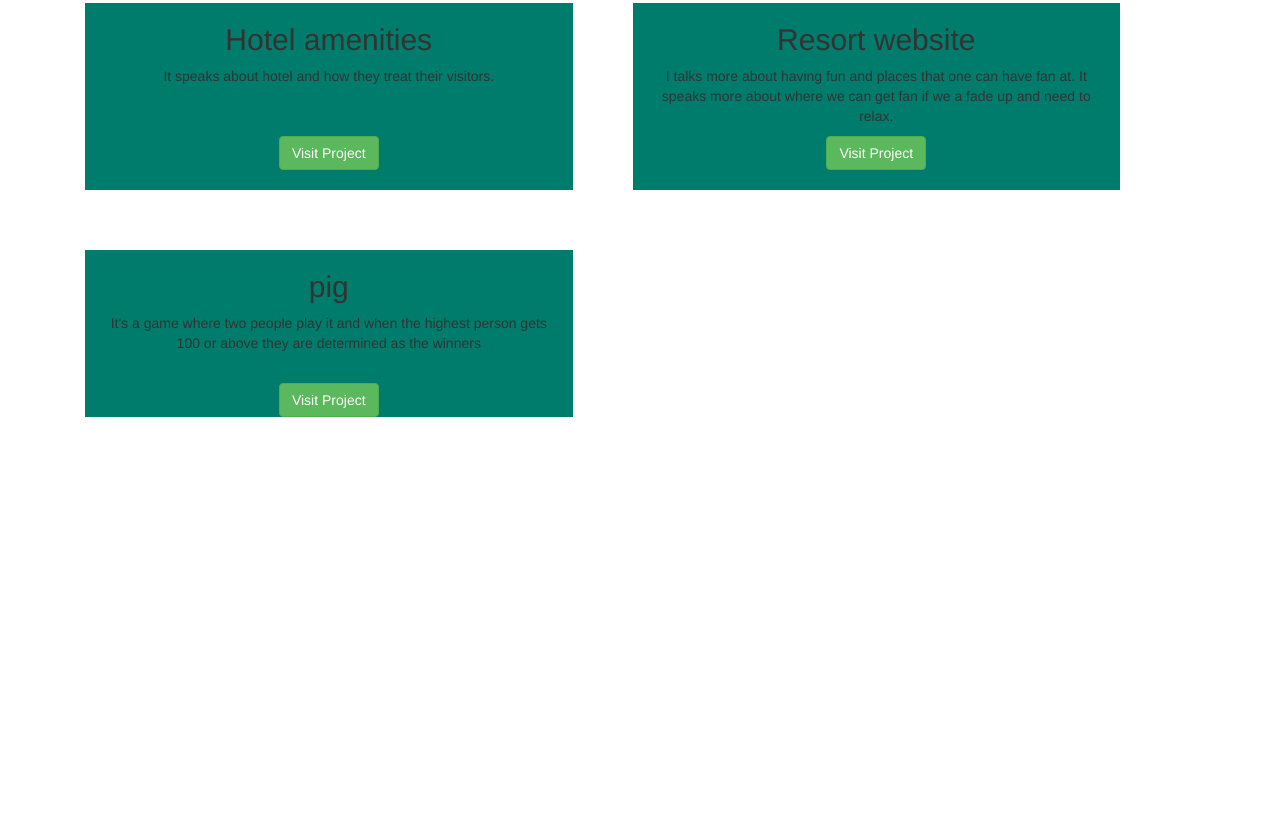
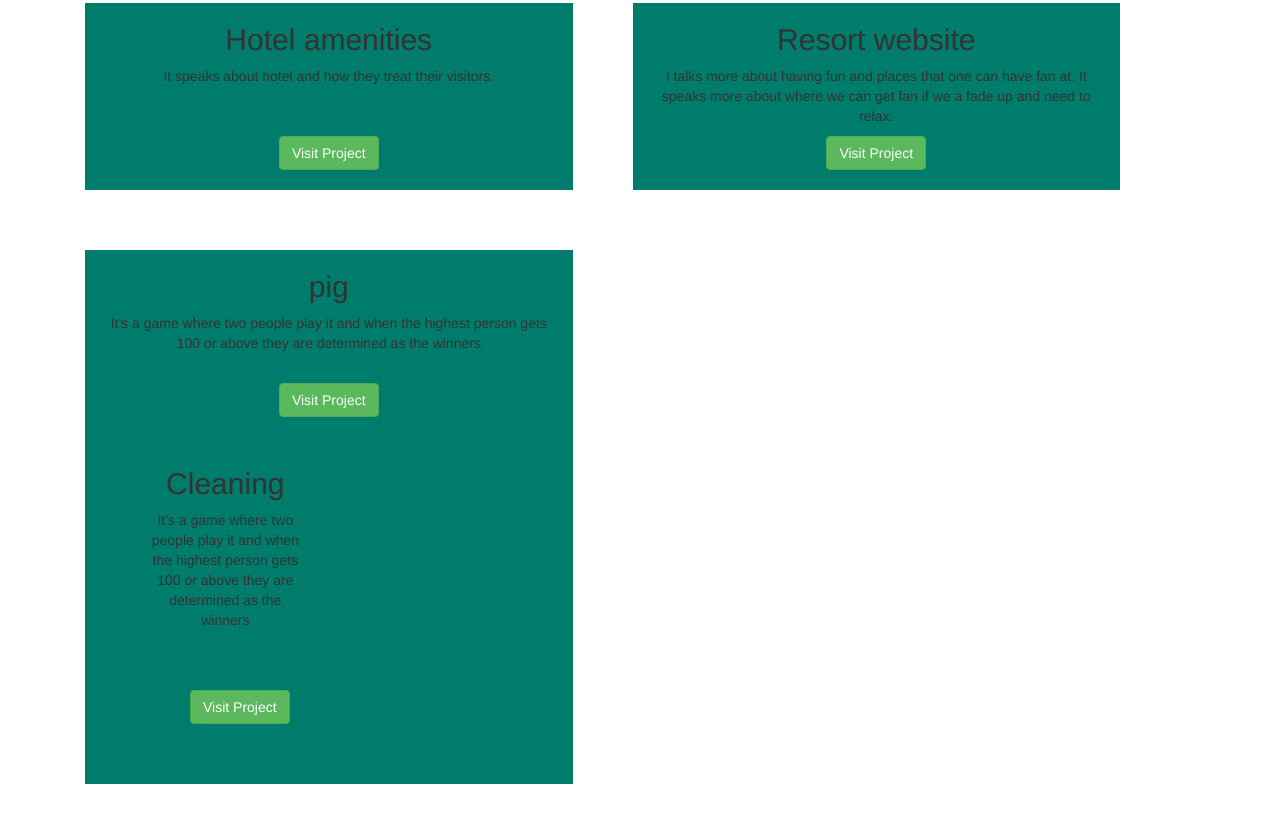
Before and after one commit to rosemaryashioya/rosemaryashioya.github.io, a plain HTML site: page index.html in a window 1280 px wide. Shown: the part 827-1641 px from the top of the page. Before the commit the page ends 1274 px from the top, so only its background shows below. Drawn offline with nearby package versions, Linux system fonts and the light colour scheme.

Commit message:
Update index.html

```diff
--- a/index.html
+++ b/index.html
@@ -77,6 +77,13 @@
       <br>
       <a href="https://rosemaryashioya.github.io/friday-project/" class="btn btn-success">Visit Project</a>
       <br>
+         <div class="col-md-5" style="background-color: #007c6d; margin: 30px;">
+      <h2>Cleaning</h2>
+      <p> It's a game where two people play it and when the highest person gets 100 or above they are determined as the winners </p>
+      <br>
+           <div class="col-md-5" style="background-color: #007c6d; margin: 30px;">
+             <a href="" class="btn btn-success">Visit Project</a>
+
     </div>
 
     </div>
```
